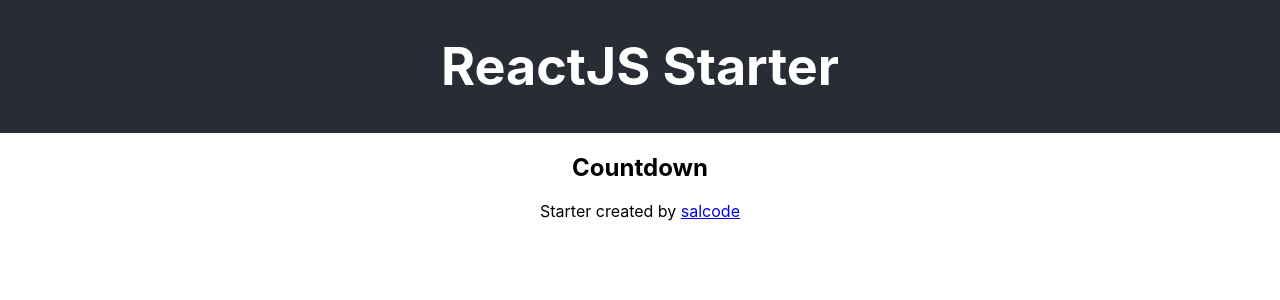
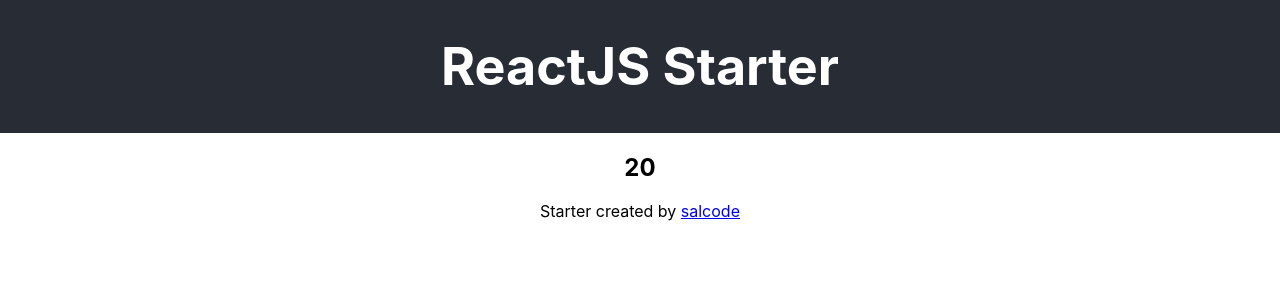
Before and after one commit to salcode/reactjs-starters, a React (Create React App) app: page / in a window 1280 px wide. Shown: the top 300 px of the page. Built offline with nearby package versions, Linux system fonts and the light colour scheme.

Commit message:
Add counter state to Countdown component

```diff
--- a/src/components/Countdown/index.js
+++ b/src/components/Countdown/index.js
@@ -1,5 +1,11 @@
+import {
+  useState,
+} from 'react';
+
 export default function Countdown() {
+  const [counter, setCounter] = useState(20);
+
   return (
-    <h2>Countdown</h2>
+    <h2>{counter}</h2>
   );
 }
```
